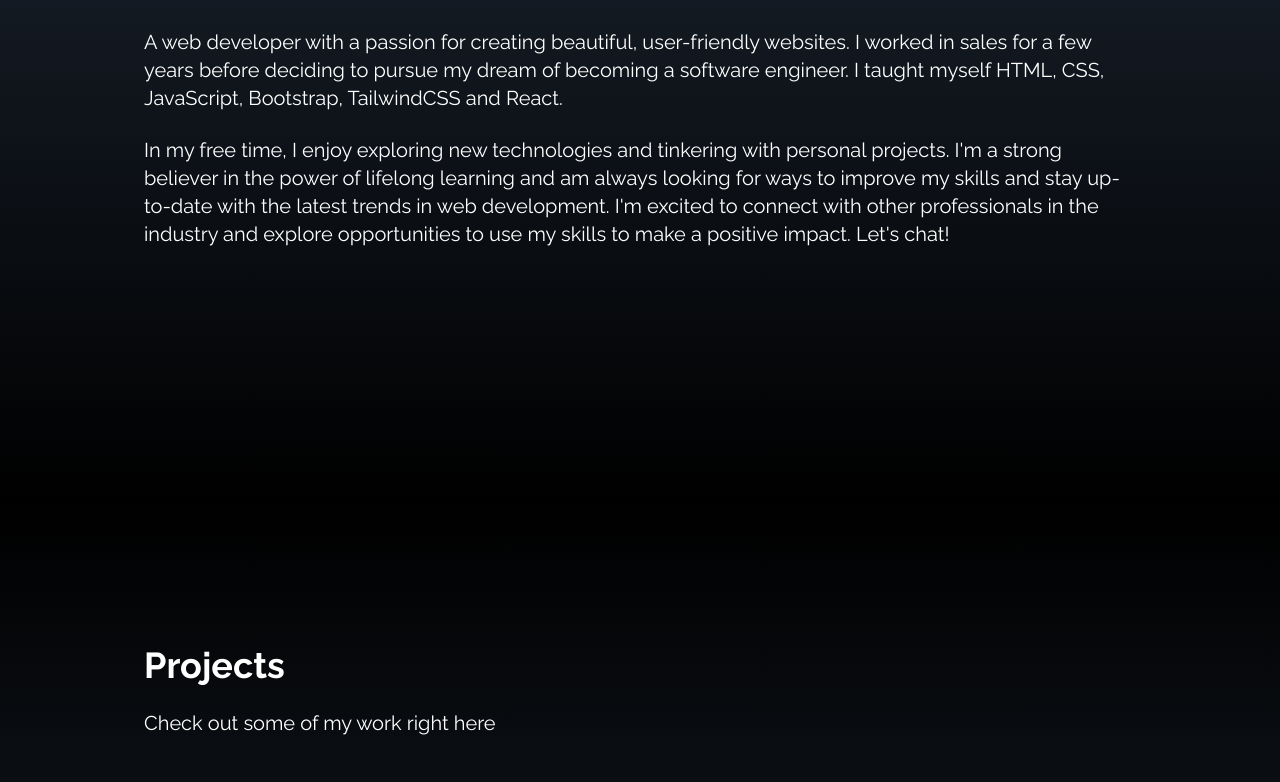
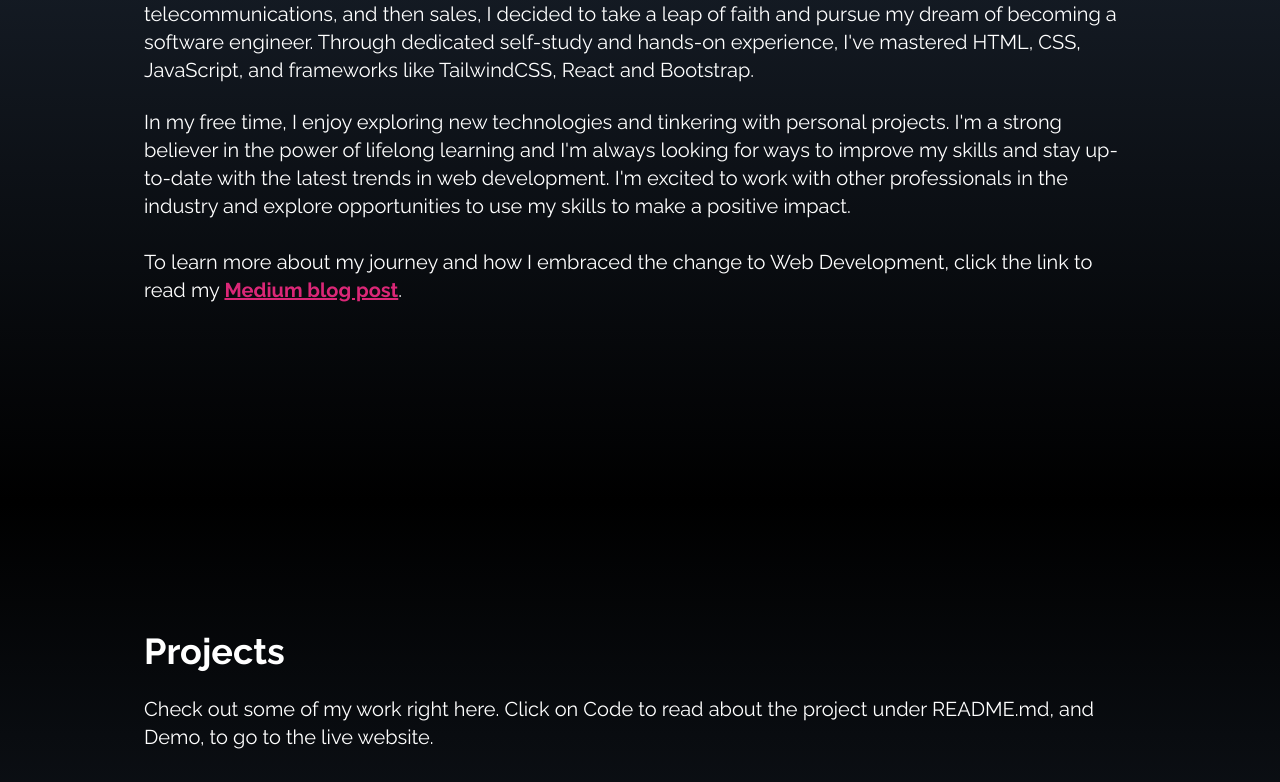
Before and after one commit to gitdela/react-tailwind-portfolio, a React (Create React App) app in the folder re-tw-portfolio/: page / in a window 1280 px wide. Shown: the part 1098-1880 px from the top of the page. Built offline with nearby package versions, Linux system fonts and the light colour scheme; the HTML template or start-up script is replaced by a standard one.

Commit message:
Update favicon and About.jsx

```diff
--- a/re-tw-portfolio/src/components/About.jsx
+++ b/re-tw-portfolio/src/components/About.jsx
@@ -16,10 +16,12 @@ const About = () => {
           </p>
         </div>
         <p className='text-md md:text-xl'>
-          A web developer with a passion for creating beautiful, user-friendly
-          websites. I worked in sales for a few years before deciding to pursue
-          my dream of becoming a software engineer. I taught myself HTML, CSS,
-          JavaScript, Bootstrap, TailwindCSS and React.
+          I've always been drawn to the world of programming, and after spending
+          some time working in telecommunications, and then sales, I decided to
+          take a leap of faith and pursue my dream of becoming a software
+          engineer. Through dedicated self-study and hands-on experience, I've
+          mastered HTML, CSS, JavaScript, and frameworks like TailwindCSS, React
+          and Bootstrap.
         </p>
 
         <br />
@@ -27,10 +29,22 @@ const About = () => {
         <p className='text-md md:text-xl'>
           In my free time, I enjoy exploring new technologies and tinkering with
           personal projects. I'm a strong believer in the power of lifelong
-          learning and am always looking for ways to improve my skills and stay
+          learning and I'm always looking for ways to improve my skills and stay
           up-to-date with the latest trends in web development. I'm excited to
-          connect with other professionals in the industry and explore
-          opportunities to use my skills to make a positive impact. Let's chat!
+          work with other professionals in the industry and explore
+          opportunities to use my skills to make a positive impact.
+          <br /> <br />
+          To learn more about my journey and how I embraced the change to Web
+          Development, click the link to read my{' '}
+          <a
+            href='https://selftalkdeveloper.medium.com/leaping-into-the-unknown-my-career-change-to-web-d-86fdf7a0e1d8'
+            target='_blank'
+            className='text-pink-600 font-bold underline'
+            rel='noreferrer'
+          >
+            Medium blog post
+          </a>
+          .
         </p>
       </div>
     </div>
--- a/re-tw-portfolio/src/components/Projects.jsx
+++ b/re-tw-portfolio/src/components/Projects.jsx
@@ -40,7 +40,8 @@ const Portfolio = () => {
             Projects
           </p>
           <p className='py-6 text-md md:text-xl'>
-            Check out some of my work right here
+            Check out some of my work right here. Click on Code to read about
+            the project under README.md, and Demo, to go to the live website.
           </p>
         </div>
         <div className='grid sm:grid-cols-2 md:grid-cols-3 gap-8 space-y-4 sm:px-0'>
--- a/re-tw-portfolio/src/components/Skills.jsx
+++ b/re-tw-portfolio/src/components/Skills.jsx
@@ -63,7 +63,7 @@ const Experience = () => {
             Skills
           </p>
           <p className='py-6 text:md md:text-xl'>
-            These are the technologies I've worked with
+            These are the technologies I've worked with so far
           </p>
         </div>
 
```
Also changed, not shown: 1 other file (tests, documents, lock files or other folders).
